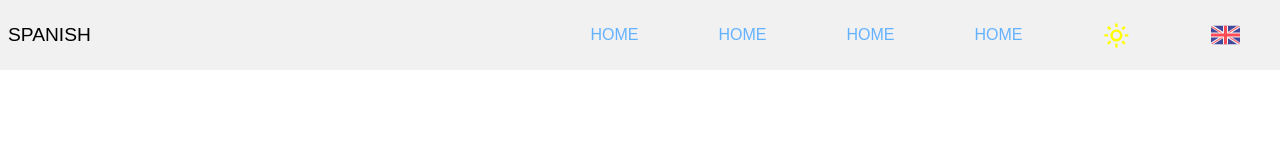
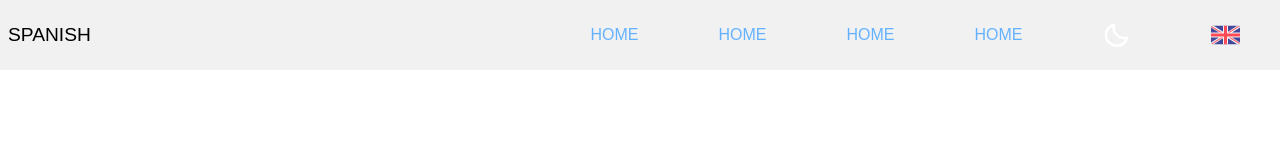
Before and after one commit to alanshalem/lms, a React (Create React App) app in the folder frontend/: page / in a window 1280 px wide. Shown: the top 160 px of the page. Built offline with nearby package versions, Linux system fonts and the light colour scheme; a web font is replaced by a local one.

Commit message:
fix theme

```diff
--- a/frontend/src/components/Navbar/Navbar.js
+++ b/frontend/src/components/Navbar/Navbar.js
@@ -1,4 +1,4 @@
-import React, { useState } from "react";
+import React from "react";
 import { useTranslation } from "react-i18next";
 import {
   Container,
@@ -20,7 +20,6 @@ import Uk from "../../assets/img/uk.svg";
 
 const Navbar = ({ theme, toggleTheme }) => {
   const [t, i18n] = useTranslation("global");
-  const [lang, setlang] = useState("");
   return (
     <Container>
       <Wrapper>
@@ -43,7 +42,7 @@ const Navbar = ({ theme, toggleTheme }) => {
           </MenuItem>
           <MenuItem>
             <ThemeIcon onClick={toggleTheme}>
-              {lang === "es" ? (
+              {theme === "default" ? (
                 <BiMoon color="white" onClick={toggleTheme} />
               ) : (
                 <BiSun color="yellow" onClick={toggleTheme} />
```
